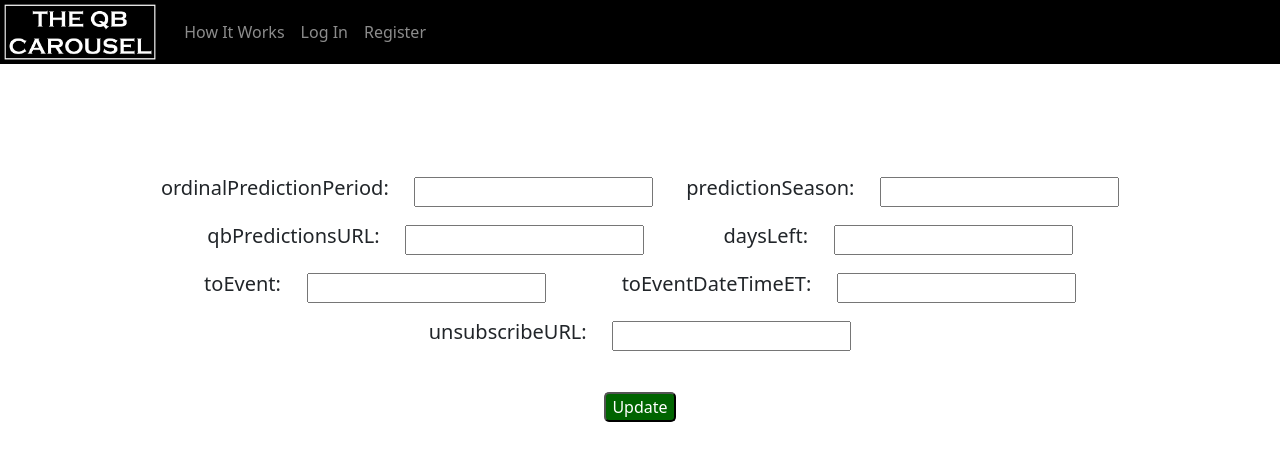
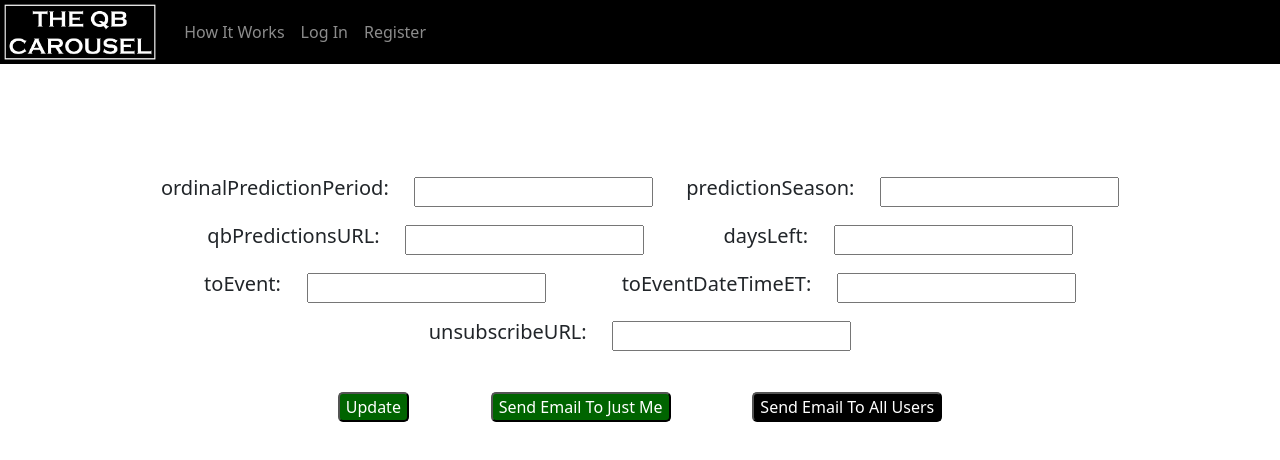
Before and after one commit to OD1995/TheQBCarousel, a React (Create React App) app in the folder tqbc-frontend/: page /email-send-outs/1 in a window 1280 px wide. Shown: the top 460 px of the page. Built offline with nearby package versions, Linux system fonts and the light colour scheme; no server answers.

Commit message:
Fixed dodgy code, estyes continuation

```diff
--- a/tqbc-frontend/src/components/admin/emailsendouts/EmailSendOuts.css
+++ b/tqbc-frontend/src/components/admin/emailsendouts/EmailSendOuts.css
@@ -36,5 +36,17 @@
 }
 
 #estyes-update-button {
+
+}
+
+#estyes-dangerous-span {
+    text-align: left;
+}
+
+#estyes-buttons-div {
+    display: flex;
+    flex-direction: row;
     margin-top: 5vh;
+    width: 60vw;
+    justify-content: space-evenly;
 }
--- a/tqbc-frontend/src/components/admin/emailsendouts/EmailSubscriptionTypeYes.js
+++ b/tqbc-frontend/src/components/admin/emailsendouts/EmailSubscriptionTypeYes.js
@@ -6,7 +6,7 @@ export const EmailSubscriptionTypeYes = () => {
 
     const [originalHTML, setOriginalHTML] = useState("");
     const [displayedHTML, setDisplayedHTML] = useState("");
-    // const [replacerVals, setReplacerVals] = useState({a:1});
+    const [showAreYouSure, setShowAreYouSure] = useState(false)
     const [replacerInputs, setReplacerInputs] = useState([]);
 
     const [searchParams, setSearchParams] = useSearchParams();
@@ -39,6 +39,13 @@ export const EmailSubscriptionTypeYes = () => {
         []
     )
 
+    useEffect(
+        () => {
+            let a=1;
+        },
+        [searchParams]
+    )
+
     const generateReplacerInputs = (input_list) => {
         let ri = [];
         for (const il of input_list) {
@@ -56,8 +63,10 @@ export const EmailSubscriptionTypeYes = () => {
                     </h5>
                     <input
                         className="estyes-input-box"
-                        onChange={(ev) => updateReplacerVals(ev,il)}
-                        value={startingVal}
+                        id={il}
+                        // value={startingVal}
+                        // onChange={(ev) => updateReplacerVals(ev,il)}
+                        onChange={updateReplacerVals}
                     />
                 </div>
             )
@@ -65,13 +74,18 @@ export const EmailSubscriptionTypeYes = () => {
         setReplacerInputs(ri);
     }
 
-    const updateReplacerVals = (ev,key) => {
+    const updateReplacerVals = (ev) => {
         // setReplacerVals(
-        //     prevState => ({
-        //         ...prevState,
-        //         [key]: ev.target.value
-        //     })
+        //     prevState => {
+        //         let a = 1;
+        //         let b ={
+        //             ...prevState,
+        //             [key]: ev.target.value
+        //         };
+        //         return b;
+        //     }
         // );
+        let key = ev.target.id;
         if (ev.target.value !== "") {
             searchParams.set(key,ev.target.value);
             setSearchParams(searchParams);
@@ -91,6 +105,10 @@ export const EmailSubscriptionTypeYes = () => {
     }
 
     const handleUpdateClick = () => {
+        // for (const [key,value] of replacerVals.entries()) {
+        //     searchParams.set(key,value);
+        // }
+        // setSearchParams(searchParams);
         doReplacements(originalHTML);
     }
 
@@ -99,6 +117,7 @@ export const EmailSubscriptionTypeYes = () => {
             id="estyes-parent-div"
         >
             <span
+                id="estyes-dangerous-span"
                 dangerouslySetInnerHTML={{__html:displayedHTML}}
             />
             <div
@@ -106,6 +125,18 @@ export const EmailSubscriptionTypeYes = () => {
             >
                 {replacerInputs}
             </div>
+            <div
+                id="estyes-buttons-div"
+            >
+                {
+                    showAreYouSure && (
+                        <button
+                            className="tqbc-red-button"
+                        >
+                            Are You Completely Sure
+                        </button>
+                    )
+                }
                 <button
                     id="estyes-update-button"
                     className="tqbc-green-button"
@@ -113,6 +144,18 @@ export const EmailSubscriptionTypeYes = () => {
                 >
                     Update
                 </button>
+                <button
+                    className="tqbc-green-button"
+                >
+                    Send Email To Just Me
+                </button>
+                <button
+                    className="tqbc-black-button"
+                    onClick={() => setShowAreYouSure(true)}
+                >
+                    Send Email To All Users
+                </button>
+            </div>
         </div>
     );
 }
```
Lines whose indentation alone changed are shown as unchanged.
